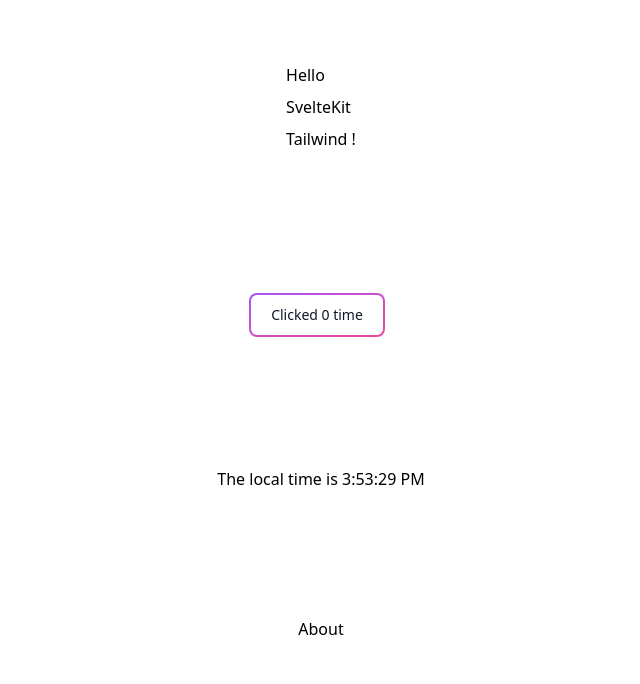
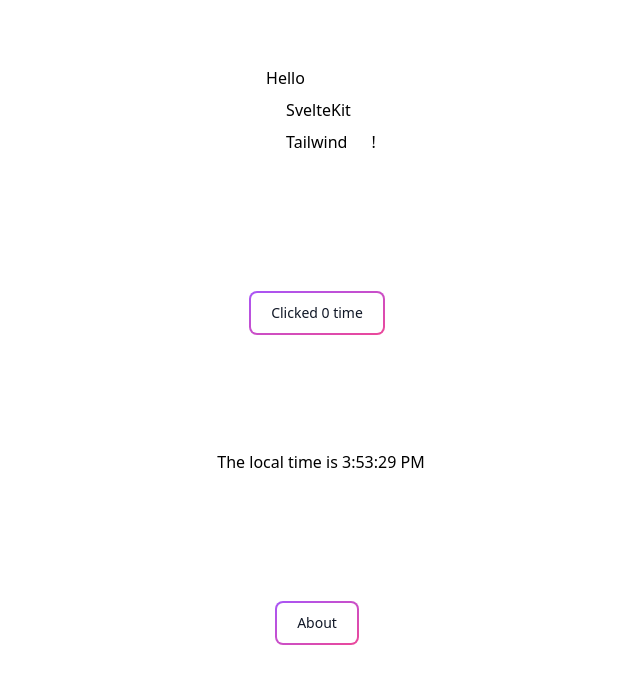
Before and after one commit to WSU-kduncan/f23cicd-JoshQuaintance, a SvelteKit app in the folder website/: page / in a window 1280 px wide. Before the commit this address had no page. Shown: the top 684 px of the page, without its empty margins (319-959 px from the left). Built offline with nearby package versions, Linux system fonts and the light colour scheme.

Commit message:
Fix button nav to prevent automatically going to the about page without actually clicking on it

```diff
--- a/website/src/routes/+page.svelte
+++ b/website/src/routes/+page.svelte
@@ -26,7 +26,7 @@
 
     <Clock />
 
-    <button on:click={goto('/about')}>About</button>
+    <button on:click={() => goto('/about')}><span>About</span></button>
 </div>
 
 <style lang="postcss">
@@ -45,4 +45,20 @@
         @apply cursor-pointer;
         @apply from-green-400 via-blue-500 to-indigo-500;
     }
+
+    button {
+        @apply relative inline-flex items-center justify-center overflow-hidden;
+        @apply p-0.5 mb-2 mr-2 mt-5;
+        @apply text-sm font-medium text-gray-900 rounded-lg;
+        @apply bg-gradient-to-br from-purple-500 to-pink-500;
+        @apply hover:text-white focus:ring-4 focus:ring-purple-200;
+        @apply group-hover:from-purple-500 group-hover:to-pink-500;
+        @apply dark:text-white dark:focus:ring-purple-800 outline-none;
+    }
+    span {
+        @apply relative;
+        @apply px-5 py-2.5;
+        @apply transition-all ease-in duration-75;
+        @apply bg-white dark:bg-gray-900 rounded-md group-hover:bg-opacity-0;
+    }
 </style>
```
